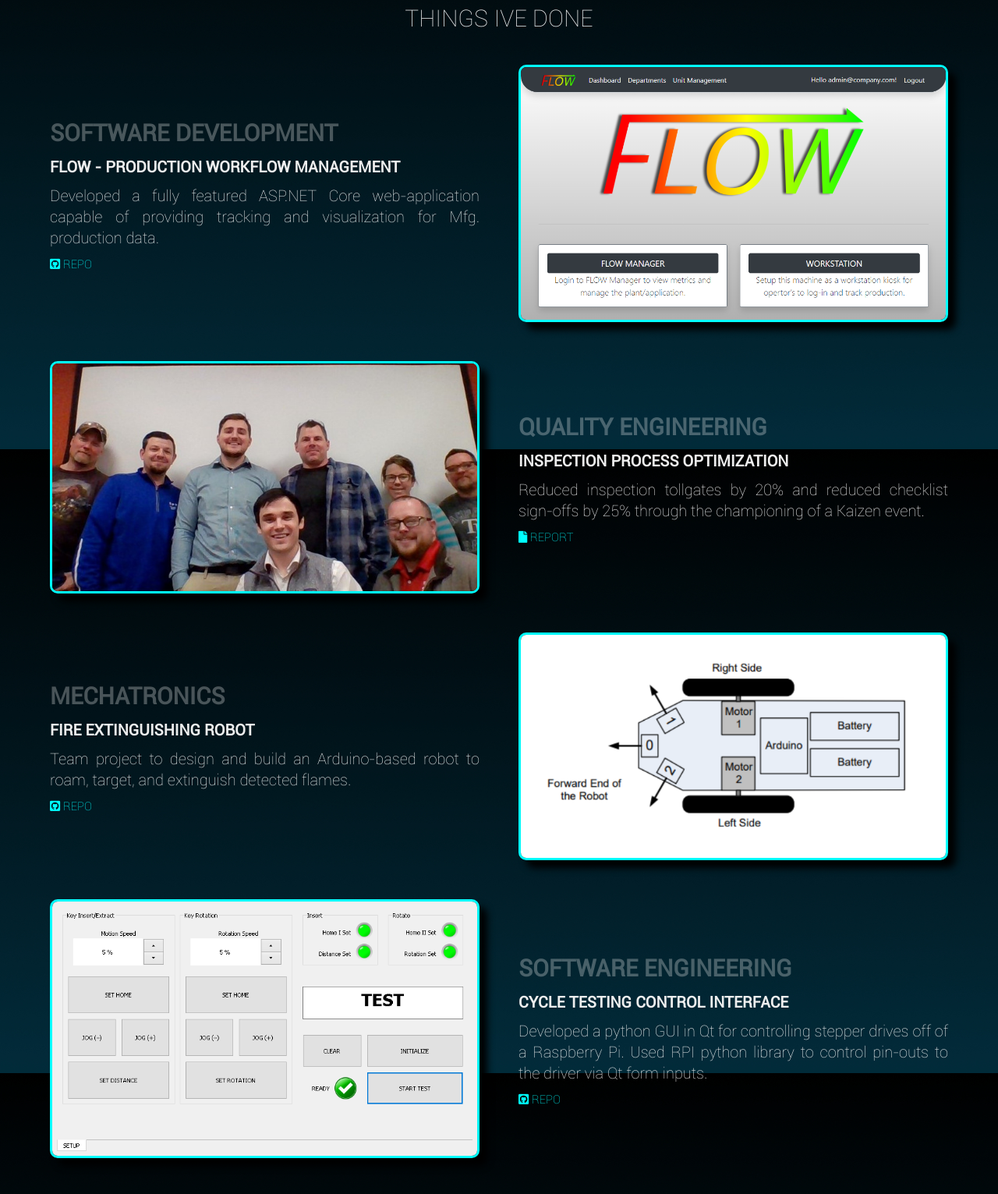
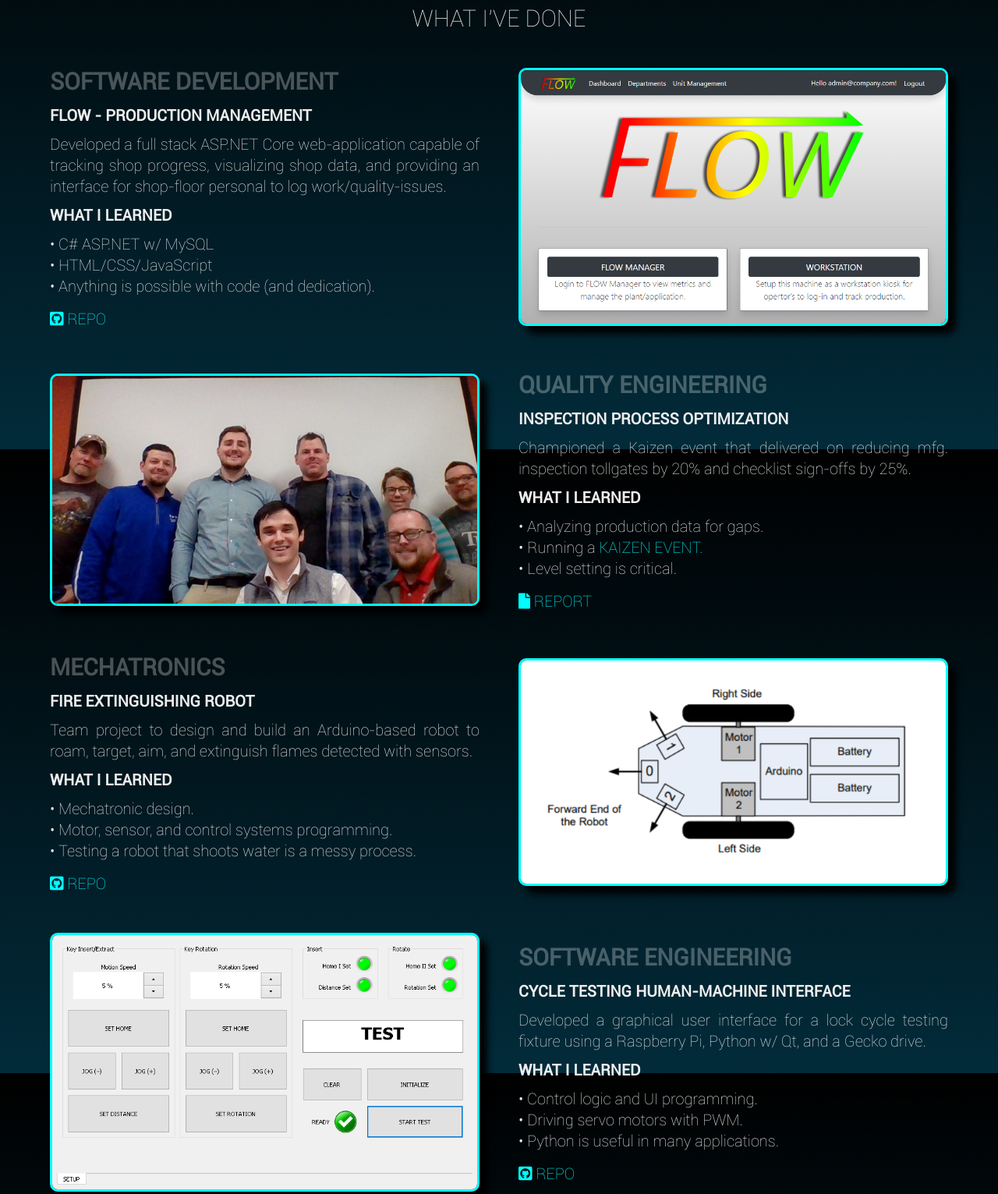
Before and after one commit to milan-stoj/Portfolio, a plain HTML site: page index.html in a window 1280 px wide. Shown: the part 2624-4155 px from the top of the page at 78% size. Drawn offline with nearby package versions, Linux system fonts and the light colour scheme.

Commit message:
updated WHAT IVE DONE

```diff
--- a/index.html
+++ b/index.html
@@ -4,7 +4,7 @@
         <title>Milan Stojanovic | Software Engineer | Tech Hobbyist </title>
         <meta charset = "UTF-8">
         <meta name="description" content="Portfolio page of my software and quality engineering work in Milwaukee, WI.">
-        <meta name="keywords" content="engineer, software developer, freelancer, milan stojanovic">
+        <meta name="keywords" content="engineer, software developer, creator, freelancer, milan, stojanovic, milan stojanovic">
         <meta name="author" content="Milan Stojanovic">
         <meta name = "viewport" content = "width = device-width, initial-scale = 1">
         <link rel="stylesheet" href="https://unpkg.com/aos@next/dist/aos.css" />
@@ -115,7 +115,7 @@
         <div class="container">
             <div class="section-heading">
                 <h1>Skills</h1>
-                <h6>What I Do </h6>
+                <h6>What I Do</h6>
             </div>
             <div class="my-skills">
                 <div class="skill" data-aos = "fade-in" data-aos-delay="300">
@@ -178,14 +178,21 @@
         <div class="container">
             <div class="section-heading">
                 <h1>Portfolio</h1>
-                <h6>Things Ive done</h6>
+                <h6>What I've done</h6>
             </div>
             <div class="portfolio-item">
                 <div class="portfolio-description has-margin-right"  data-aos = "fade-right" data-aos-delay="300">
                     <h6>Software Development</h6>
-                    <h1>Flow - Production Workflow Management</h1>
+                    <h1>Flow - Production Management</h1>
                     <p>
-                        Developed a fully featured ASP.NET Core web-application capable of providing tracking and visualization for Mfg. production data.
+                        Developed a full stack ASP.NET Core web-application capable of tracking shop progress,
+                        visualizing shop data, and providing an interface for shop-floor personal to log work/quality-issues.
+                    </p>
+                    <h1>WHAT I LEARNED</h1>
+                    <p style="text-align: left;">
+                        • C# ASP.NET w/ MySQL </br>
+                        • HTML/CSS/JavaScript </br>
+                        • Anything is possible with code (and dedication).
                     </p>
                     <a href="https://github.com/milan-stoj/flow" class="cta"><i class="fab fa-github-square"></i> Repo</a>
                     <!--- <a href="#" class="cta">View Details</a> ---> <!---Not needed until I can hyperlink to details-->
@@ -202,8 +209,14 @@
                     <h6>Quality Engineering</h6>
                     <h1>Inspection Process Optimization</h1>
                     <p>
-                        Reduced inspection tollgates by 20% and reduced checklist sign-offs
-                        by 25% through the championing of a Kaizen event.
+                        Championed a Kaizen event that delivered on reducing
+                        mfg. inspection tollgates by 20% and checklist sign-offs by 25%.
+                    </p>
+                    <h1>What I Learned</h1>
+                    <p style="text-align: left;">
+                        • Analyzing production data for gaps. </br>
+                        • Running a <a class="cta-inline" href="https://en.wikipedia.org/wiki/Kaizen">Kaizen Event.</a></br>
+                        • Level setting is critical.
                     </p>
                     <a href="pdf/kaizen-report.pdf" class="cta"><i class="fas fa-file"></i> Report</a>
                     <!--- <a href="#" class="cta">View Details</a> ---> <!---Not needed until I can hyperlink to details-->
@@ -215,7 +228,13 @@
                     <h1>Fire Extinguishing Robot</h1>
                     <p>
                         Team project to design and build an Arduino-based robot to roam, target,
-                        and extinguish detected flames.
+                        aim, and extinguish flames detected with sensors.
+                    </p>
+                    <h1>What I Learned</h1>
+                    <p style="text-align: left;">
+                        • Mechatronic design. </br>
+                        • Motor, sensor, and control systems programming.</a></br>
+                        • Testing a robot that shoots water is a messy process.
                     </p>
                     <a href="https://github.com/milan-stoj/fire-bot" class="cta"><i class="fab fa-github-square"></i> Repo</a>
                 </div>
@@ -229,10 +248,15 @@
                 </div>
                 <div class="portfolio-description"  data-aos = "fade-left" data-aos-delay="300">
                     <h6>Software Engineering</h6>
-                    <h1>Cycle Testing Control Interface</h1>
+                    <h1>Cycle Testing Human-Machine Interface</h1>
                     <p>
-                        Developed a python GUI in Qt for controlling stepper drives off of a Raspberry Pi.
-                        Used RPI python library to control pin-outs to the driver via Qt form inputs.
+                        Developed a graphical user interface for a lock cycle testing fixture using a Raspberry Pi, Python w/ Qt, and a Gecko drive.
+                    </p>
+                    <h1>What I Learned</h1>
+                    <p style="text-align: left;">
+                        • Control logic and UI programming.</br>
+                        • Driving servo motors with PWM.</br>
+                        • Python is useful in many applications.
                     </p>
                     <a href="https://github.com/milan-stoj/RPi-GeckoDriveController" class="cta"><i class="fab fa-github-square"></i> Repo</a>
                 </div>
@@ -270,7 +294,7 @@
         <div class="container">
             <div class="section-heading">
                 <h1>Experience</h1>
-                <h6>Education and Work</h6>
+                <h6>WHAT I've BEEN</h6>
             </div>
             <div class="timeline" data-aos = "fade-down" data-aos-delay="300">
                 <ul>
@@ -334,7 +358,7 @@
         <div class="container">
             <div class="section-heading">
                 <h1>Hobbies</h1>
-                <h6>Things I Enjoy</h6>
+                <h6>WhAT I Enjoy</h6>
             </div>
             <div class="my-skills">
                 <div class="skill" data-aos = "fade-in" data-aos-delay="300">
@@ -369,12 +393,12 @@
                             <td>00:42:07</td>
                             </tr>
                             <tr>
-                            <td>HALF</td>
-                            <td>TBD</td>
+                            <td>13.1mi</td>
+                            <td>01:29:10</td>
                             </tr>
                             <tr>
-                            <td>FULL</td>
-                            <td>TBD</td>
+                            <td>26.2mi</td>
+                            <td>03:13:21</td>
                             </tr>
                         </table>
                     </div>
@@ -401,7 +425,7 @@
                     </div>
                     <h1>Music</h1>
                     <div class="container">
-                        <p style="text-align: left;"><b>Sounds I Like & Play</b></p>
+                        <p style="text-align: left;"><b>Sounds I Like & Create</b></p>
                         <ul style="text-align: left;">
                             <li>House/EDM</li>
                             <li>Hip-hop/Rap</li>
--- a/main.css
+++ b/main.css
@@ -54,6 +54,7 @@ a{
     text-decoration: none;
     color: #eee;
 }
+
 
 section{
     padding: 6rem 0;
@@ -418,16 +419,29 @@ li{
     margin: 1rem 0;
 }
 
-.portfolio-description .cta{
+.portfolio-description .cta {
     display: inline-block;
-    margin-top: 1rem;
-    font-size: 1.5rem;
+    margin-top: 1.5rem;
+    font-size: 2rem;
+    text-transform: uppercase;
+    color: #00ffff;
+    transition: color 650ms;
+}
+
+.portfolio-description .cta-inline {
+    display: inline-block;
+    margin-top: 0rem;
+    font-size: 2rem;
     text-transform: uppercase;
     color: #00ffff;
     transition: color 650ms;
 }
 
 .portfolio-description .cta:hover{
+    color: #008080;
+}
+
+.portfolio-description .cta-inline:hover{
     color: #008080;
 }
 /* ∧∧∧ END portfolio items ∧∧∧ */
```
